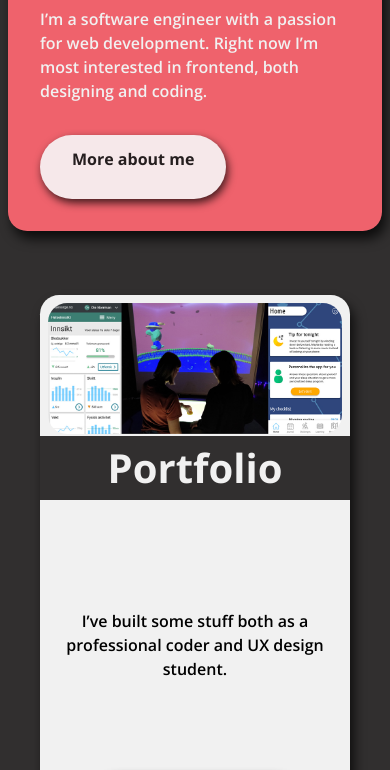
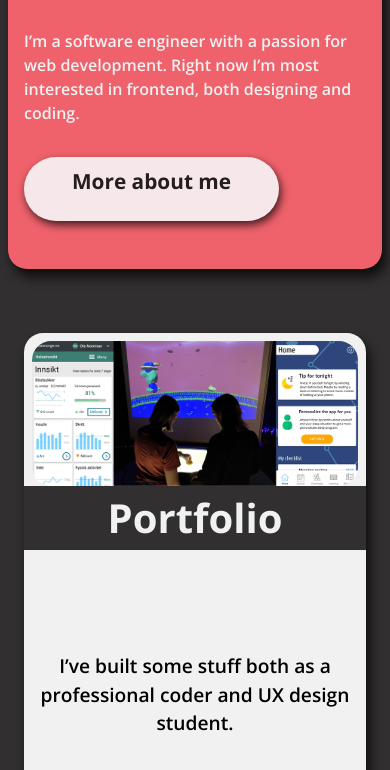
Before and after one commit to siMs0n/personal-website, a Gatsby site: page / in a window 390 px wide. Shown: the part 514-1284 px from the top of the page. Built offline with nearby package versions, Linux system fonts and the light colour scheme; Gatsby itself is replaced by a stand-in of ours.

Commit message:
Fixed some styling

```diff
--- a/src/components/linkButton.js
+++ b/src/components/linkButton.js
@@ -3,8 +3,8 @@
 import { Link } from "gatsby";
 import styles from "../styles/linkButton.module.css";
 
-const LinkButton = ({ linkTo, linkText }) => (
-  <Link className={styles.linkButton} to={linkTo}>
+const LinkButton = ({ linkTo, linkText, backgroundColor }) => (
+  <Link className={styles.linkButton} to={linkTo} style={{ backgroundColor }}>
     {linkText}
   </Link>
 );
@@ -12,6 +12,7 @@
 LinkButton.propTypes = {
   linkTo: PropTypes.string.isRequired,
   linkText: PropTypes.string.isRequired,
+  backgroundColor: PropTypes.string,
 };
 
 export default LinkButton;
--- a/src/components/navbar.js
+++ b/src/components/navbar.js
@@ -14,23 +14,33 @@
         SN
       </Link>
     </span>
-    <Link className={styles.navbarLink} to="/about-me">
+    <Link className={navbarLinkClassName("/about-me")} to="/about-me">
       <PersonIcon className={styles.linkIcon} />
       <span className={styles.linkText}>About</span>
     </Link>
-    <Link className={styles.navbarLink} to="/portfolio">
+
+    <Link className={navbarLinkClassName("/portfolio")} to="/portfolio">
       <PortfolioIcon className={styles.linkIcon} />
       <span className={styles.linkText}>Portfolio</span>
     </Link>
-    <Link className={`${styles.navbarLink} ${styles.smallerFont}`} to="/how">
+    <Link
+      className={`${navbarLinkClassName("/how")} ${styles.smallerFont}`}
+      to="/how"
+    >
       <CodeIcon className={styles.linkIcon} />
       <span className={styles.linkText}>How I {"<built/>"} This</span>
     </Link>
-    <Link className={styles.navbarLink} to="/resources">
+    <Link className={navbarLinkClassName("/resources")} to="/resources">
       <BookIcon className={styles.linkIcon} />
       <span className={styles.linkText}>Resources</span>
     </Link>
   </nav>
 );
 
+const navbarLinkClassName = link => {
+  return `${styles.navbarLink} ${
+    window.location.pathname === link && styles.currentPage
+  }`;
+};
+
 export default Navbar;
--- a/src/pages/index.js
+++ b/src/pages/index.js
@@ -1,6 +1,5 @@
 import React from "react";
 import PropTypes from "prop-types";
-import { Link } from "gatsby";
 import Img from "gatsby-image";
 import { useStaticQuery, graphql } from "gatsby";
 import SEO from "../components/seo";
@@ -8,6 +7,7 @@
 import Footer from "../components/footer";
 
 import styles from "../styles/index.module.css";
+import variables from "../styles/variables";
 
 const IndexPage = () => {
   const data = useStaticQuery(indexPageStaticQuery);
@@ -23,9 +23,11 @@
               I’m a software engineer with a passion for web development. Right
               now I’m most interested in frontend, both designing and coding.
             </p>
-            <Link className={styles.moreButton} to="/about-me">
-              More about me
-            </Link>
+            <LinkButton
+              linkText="More about me"
+              linkTo="/about-me"
+              backgroundColor={variables.secondaryColor()}
+            />
           </section>
           <div className={styles.profilePictureContainer}>
             <Img
--- a/src/styles/global.css
+++ b/src/styles/global.css
@@ -2,6 +2,7 @@
   --main-bg-color: #312f2f;
   --primary-color: #ef626c;
   --accent-color: #84dccf;
+  --secondary-color: #f6e8ea;
   --text-color: #251e1f;
   --text-color-light: #f1f1f1;
 
@@ -33,6 +34,7 @@
 
 footer {
   margin: 8rem auto 0;
+  padding: 0 1rem;
   display: flex;
   flex-direction: column;
   align-items: center;
--- a/src/styles/index.module.css
+++ b/src/styles/index.module.css
@@ -69,7 +69,7 @@
 }
 
 @media (max-width: 520px) {
-  main {
+  .main {
     padding: 4rem 1rem;
   }
 
@@ -80,7 +80,7 @@
   .presentationCard {
     width: 100%;
     margin: 0;
-    padding: 3rem 2rem 2rem;
+    padding: 3rem 1rem 2rem;
     font-size: 1rem;
   }
 
@@ -137,6 +137,7 @@
 @media (max-width: 768px) {
   .siteNavCard {
     margin: 4rem 0 0;
+    font-size: 1.2rem;
   }
 }
 
--- a/src/styles/linkButton.module.css
+++ b/src/styles/linkButton.module.css
@@ -11,4 +11,11 @@
   font-weight: 700;
   font-size: 1.3rem;
   box-shadow: 2px 4px 8px rgba(0, 0, 0, 0.73);
+  transition: filter 0.3s, transform 0.3s;
 }
+
+.linkButton:focus,
+.linkButton:hover {
+  filter: brightness(115%);
+  transform: translate(-5px, -5px);
+}
--- /dev/null
+++ b/src/styles/variables.js
@@ -0,0 +1,20 @@
+// From https://gist.github.com/luciopaiva/01bda0d4311ccaecea0478ad2fd03108
+function readCssVar(varName) {
+  varName = varName.startsWith("--") ? varName : "--" + varName;
+  return window
+    .getComputedStyle(document.documentElement)
+    .getPropertyValue(varName);
+}
+
+const variables = {
+  mainBgColor: () => readCssVar("--main-bg-color"),
+  primaryColor: () => readCssVar("--primary-color"),
+  accentColor: () => readCssVar("--accent-color"),
+  secondaryColor: () => readCssVar("--secondary-color"),
+  textColor: () => readCssVar("--text-color"),
+  textColorLight: () => readCssVar("--text-color-light"),
+  cardBoxShadow: () => readCssVar("--card-box-shadow"),
+  cardBorderRadius: () => readCssVar("--card-border-radius"),
+};
+
+export default variables;
```
Also changed, not shown: src/styles/about.module.css (+7 -0 lines), src/styles/navbar.module.css (+12 -0 lines).
